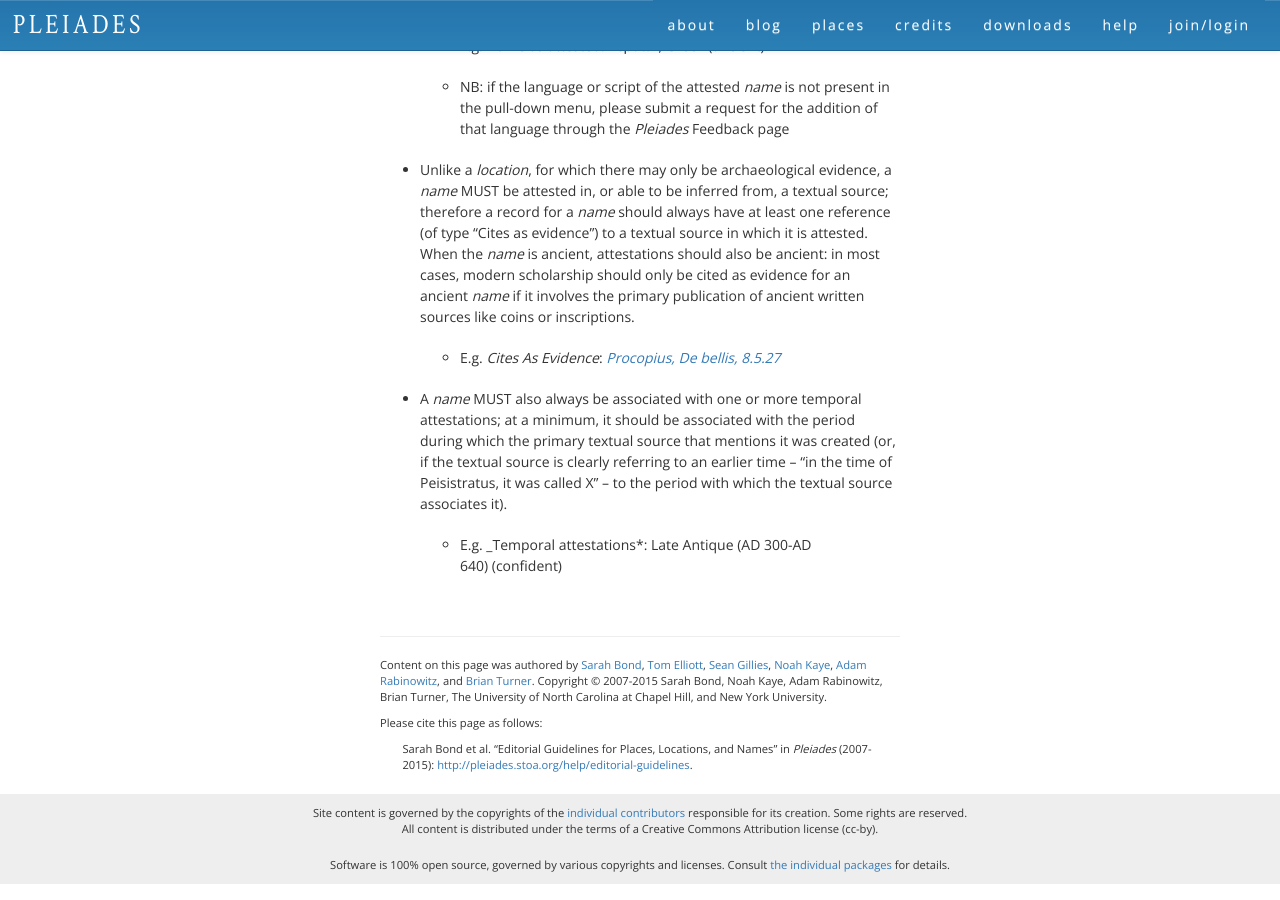
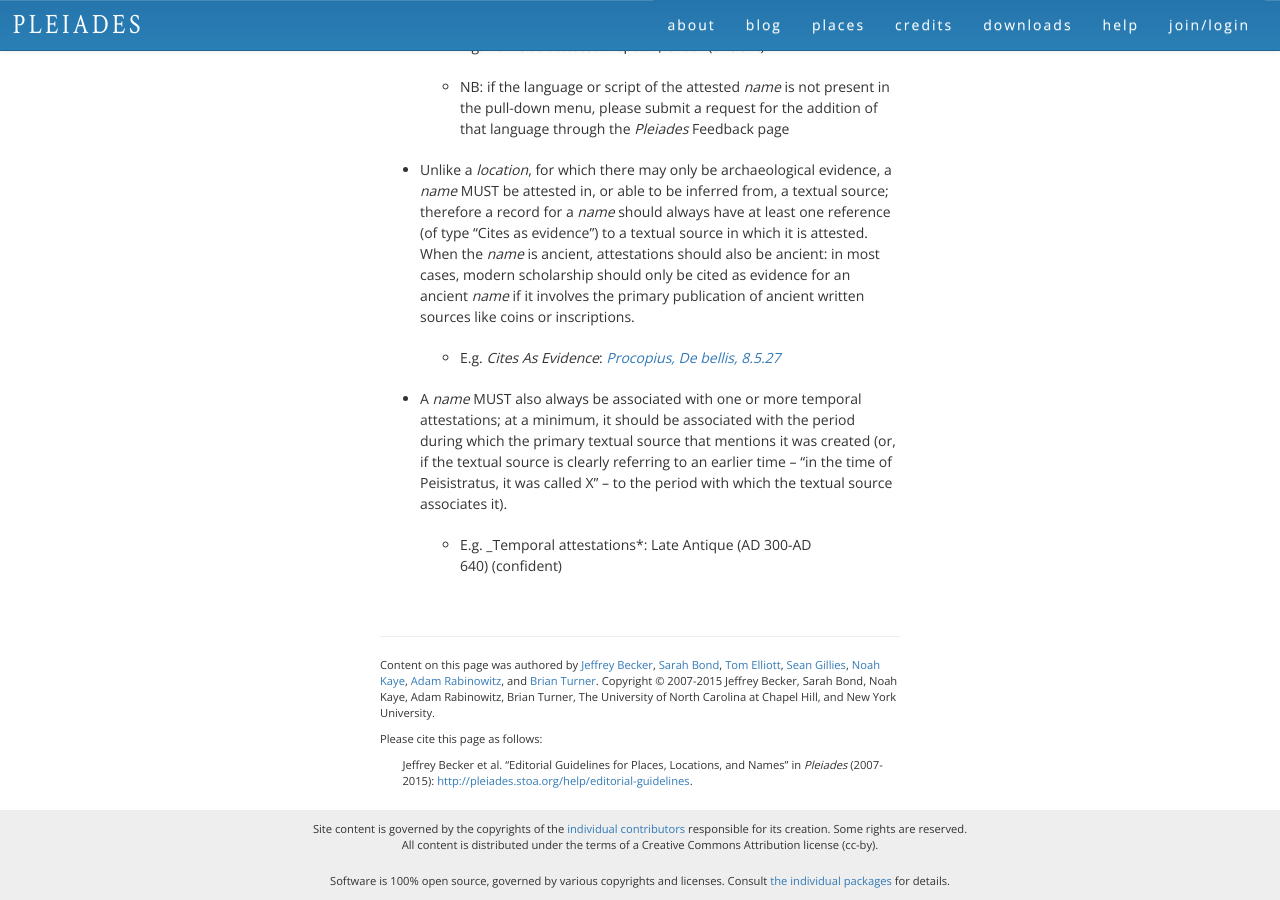
Before and after one commit to isawnyu/pleiades-static, a Jekyll site: the page built from _pages/help/editorial_guidelines.md, in a window 1280 px wide and 900 px high, scrolled down 8448 px. Built offline with Jekyll 4.4.1, drawn with Linux system fonts in a browser that asks for light colours.

Commit message:
adding jbecker to frontmatter

```diff
--- a/_pages/help/editorial_guidelines.md
+++ b/_pages/help/editorial_guidelines.md
@@ -1,7 +1,9 @@
 ---
-copyright: "Copyright © 2007-2015 Sarah Bond, Noah Kaye, Adam Rabinowitz, Brian Turner, The University of North Carolina at Chapel Hill, and New York University."
+copyright: "Copyright © 2007-2015 Jeffrey Becker, Sarah Bond, Noah Kaye, Adam Rabinowitz, Brian Turner, The University of North Carolina at Chapel Hill, and New York University."
 created: '2007-01-01'
 creators:
+- name: Jeffrey Becker
+  path: /author/jbecker
 - name: Sarah Bond
   path: /author/sbond
 - name: Tom Elliott
```
